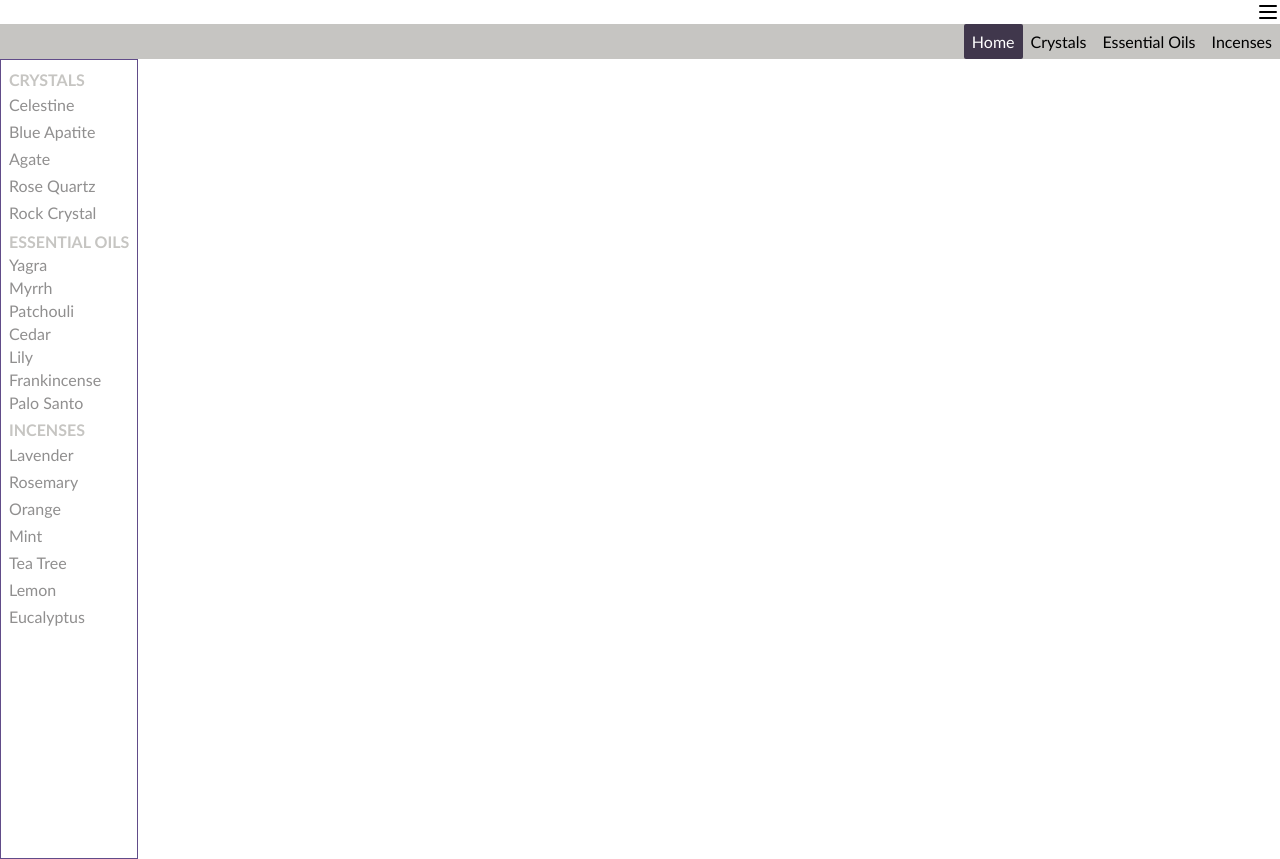
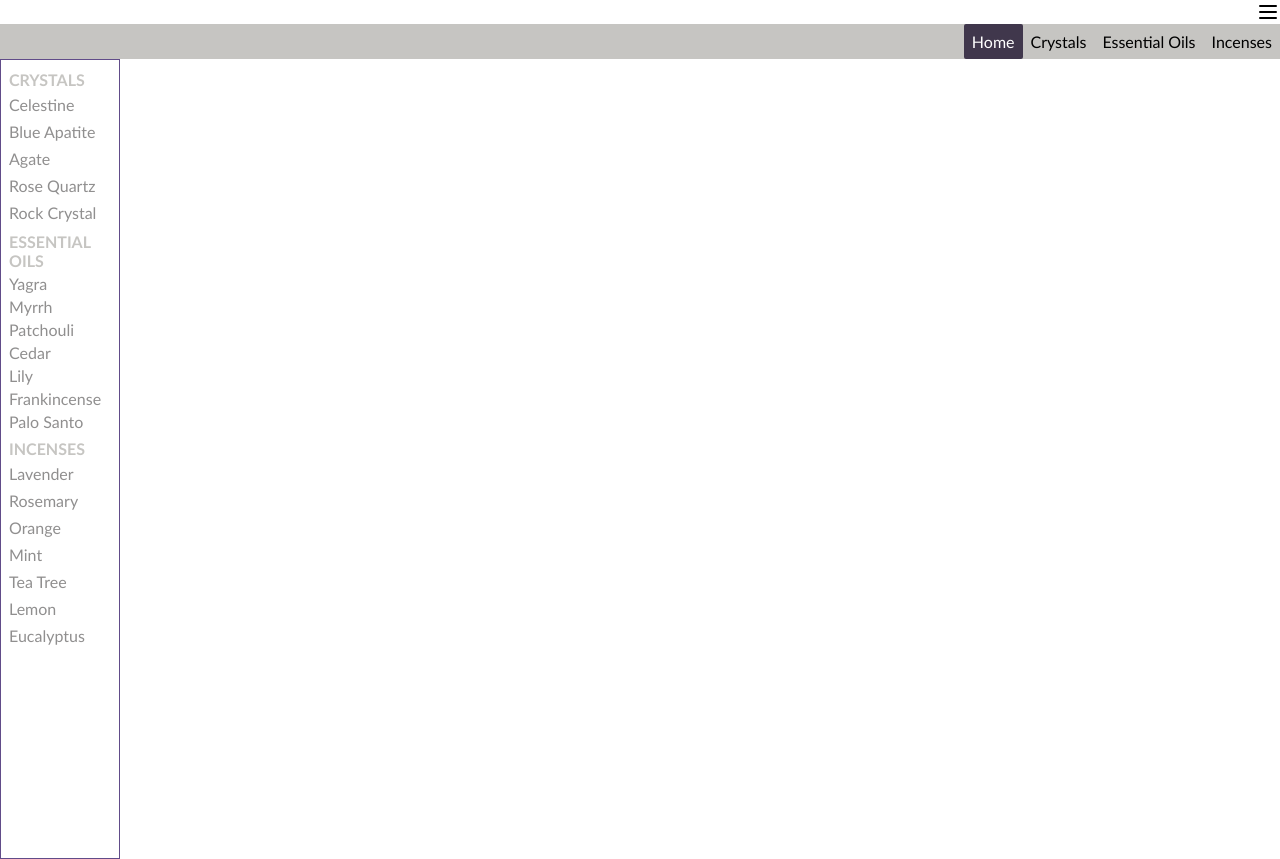
Before and after one commit to blombergalex/gems, a React (Vite) app: page / in a window 1280 px wide. Built offline with nearby package versions, Linux system fonts and the light colour scheme; the HTML template or start-up script is replaced by a standard one.

Commit message:
hover styling sidebar and nav

```diff
--- a/src/App.css
+++ b/src/App.css
@@ -1,8 +1,9 @@
 :root {
-  --first-color: #614c89;
-  --second-color: #c6c5c2;
-  --second-color-darker: #40374c;
-  --third-color: rgb(171, 211, 243);
+  --main-color: #c6c5c2;
+  --main-dark: #40374c;
+  --main-midi: #dbd9d7;
+  --birght-purple-color: #614c89;
+  --third-color: #abd3f3;
   --grey-color: #908f8f;
   font-family: Calibri, 'Trebuchet MS', sans-serif;
 }
--- a/src/components/Sidebar/Sidebar.module.css
+++ b/src/components/Sidebar/Sidebar.module.css
@@ -1,6 +1,6 @@
 .sidebar {
-    border: 0.5px solid var(--first-color);
-    width: max-content;
+    border: 0.5px solid var(--birght-purple-color);
+    width: 120px;
     height: 100vh;
     padding: 8px;
 }
@@ -8,7 +8,12 @@
 .category {
     text-transform: uppercase;
     font-weight: 700;
-    color: var(--second-color)
+    color: var(--main-color);
+    transition: color  0.5s;
+}
+
+.category:hover {
+    color: var(--main-midi);
 }
 
 .sidebar a,
@@ -19,5 +24,11 @@
 .sidebar p {
     text-transform: capitalize;
     padding: 2px 0;
-    color: var(--grey-color)
+    color: var(--grey-color);
+    transition: color  0.5s;
 }
+
+.sidebar p:hover {
+    color: var(--main-color);
+    cursor: pointer;
+}
--- a/src/pages/Layout/Layout.module.css
+++ b/src/pages/Layout/Layout.module.css
@@ -1,6 +1,6 @@
 .navbar {
     height: min-content;
-    background-color: var(--second-color);
+    background-color: var(--main-color);
     display: flex;
     justify-content: flex-end;
 }
@@ -10,11 +10,17 @@
     color: #000;
     padding: 8px;
     text-decoration: none;
+    transition: color  0.5s;
 }
 
 .navbar a.active{
-    background-color: var(--second-color-darker);
+    background-color: var(--main-dark);
     border-radius: 2px;
+    color: #fff;
+    transition: background-color 1s ease-in-out;
+}
+
+.navbar a:hover{
     color: #fff;
 }
 
```
